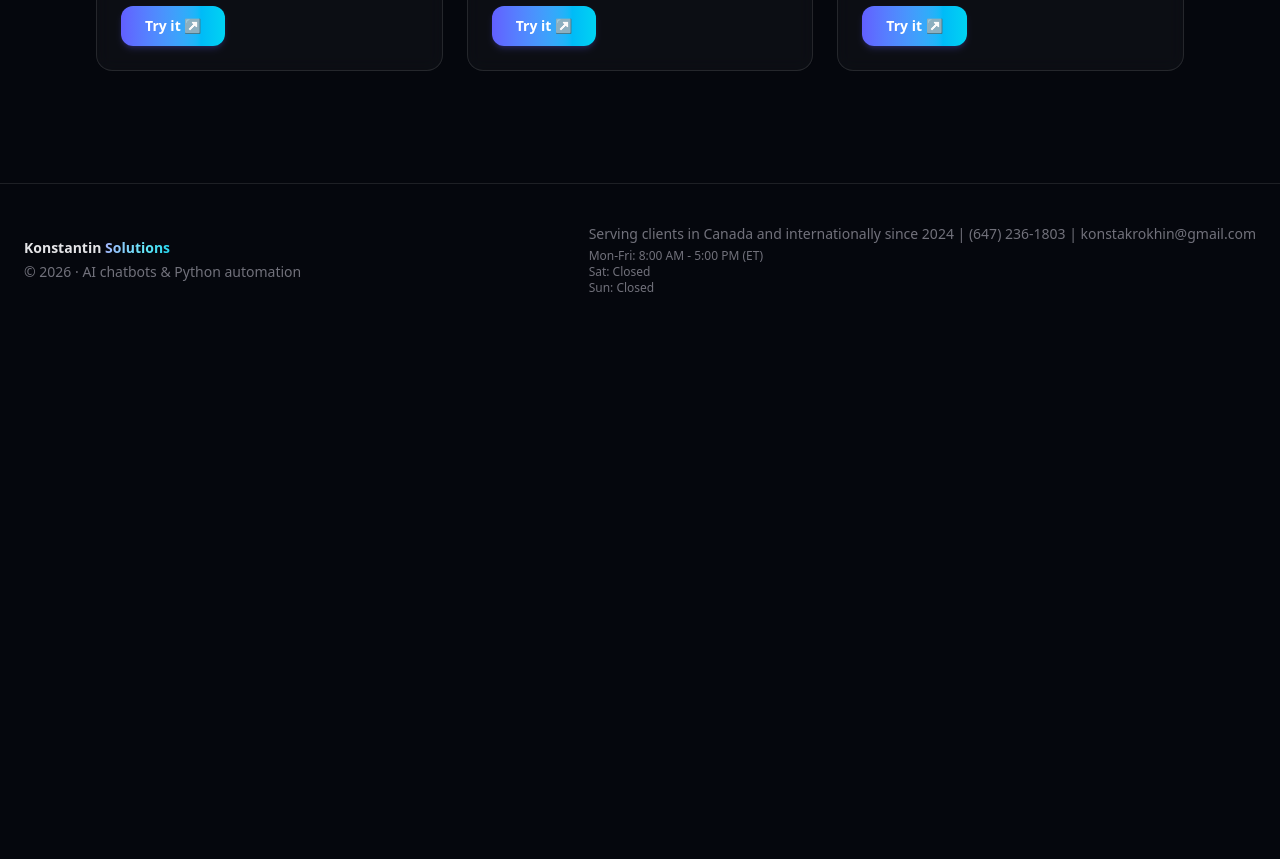
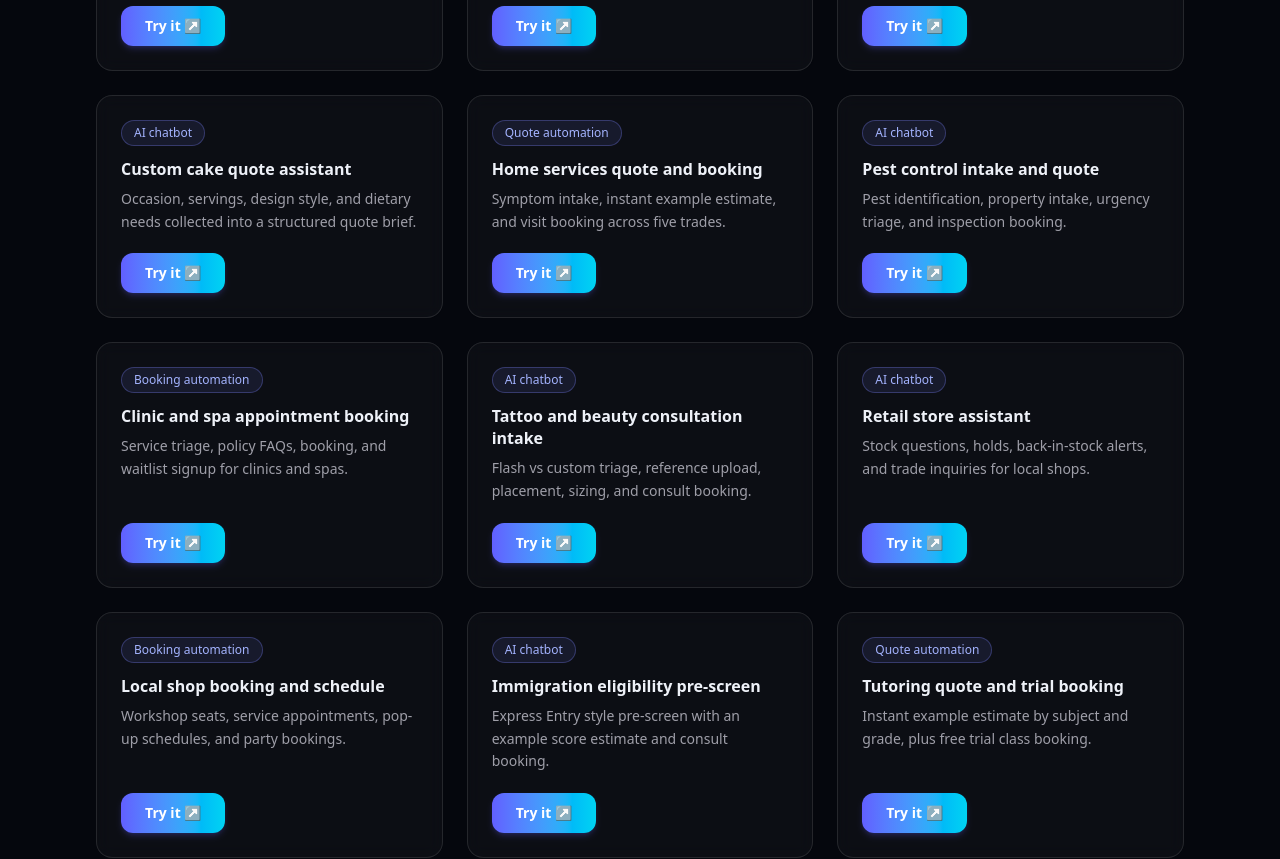
Before and after one commit to Konstantin-Krokhin/konstantin-portfolio, a Next.js app in the folder apps/web/: page /demo in a window 1280 px wide. Shown: the part 780-1639 px from the top of the page. Before the commit the page ends 1116 px from the top, so only its background shows below. Built offline with nearby package versions, Linux system fonts and the light colour scheme.

Commit message:
Add 9 new reusable outreach demos to demos section

```diff
--- a/apps/web/src/app/demo/_demo.ts
+++ b/apps/web/src/app/demo/_demo.ts
@@ -52,4 +52,67 @@ export const prototypeDemos: PrototypeDemo[] = [
       "Pick a class slot, get confirmed on the spot, with automated reminders.",
     url: "https://muse.ai/s/free-trial-class-booking-demo-xcxj6krbv3liw",
   },
+  {
+    title: "Custom cake quote assistant",
+    tag: "AI chatbot",
+    blurb:
+      "Occasion, servings, design style, and dietary needs collected into a structured quote brief.",
+    url: "https://muse.ai/s/custom-cake-quote-assistant-demo-pp6kuxnxlxwsxqj",
+  },
+  {
+    title: "Home services quote and booking",
+    tag: "Quote automation",
+    blurb:
+      "Symptom intake, instant example estimate, and visit booking across five trades.",
+    url: "https://muse.ai/s/home-services-quote-and-booking-demo-xuxw6kuxnxnwmxum",
+  },
+  {
+    title: "Pest control intake and quote",
+    tag: "AI chatbot",
+    blurb:
+      "Pest identification, property intake, urgency triage, and inspection booking.",
+    url: "https://muse.ai/s/pest-control-intake-and-quote-demo-vxd6kuxnxrxo6xnxd",
+  },
+  {
+    title: "Clinic and spa appointment booking",
+    tag: "Booking automation",
+    blurb:
+      "Service triage, policy FAQs, booking, and waitlist signup for clinics and spas.",
+    url: "https://muse.ai/s/clinic-and-spa-appointment-booking-up6kuxnxiyxfyxm",
+  },
+  {
+    title: "Tattoo and beauty consultation intake",
+    tag: "AI chatbot",
+    blurb:
+      "Flash vs custom triage, reference upload, placement, sizing, and consult booking.",
+    url: "https://muse.ai/s/tattoo-and-beauty-consultation-intake-mxw6kuxnxbl6xgxq",
+  },
+  {
+    title: "Retail store assistant",
+    tag: "AI chatbot",
+    blurb:
+      "Stock questions, holds, back-in-stock alerts, and trade inquiries for local shops.",
+    url: "https://muse.ai/s/retail-store-assistant-demo-kxw6kuxnxcxh1xbs",
+  },
+  {
+    title: "Local shop booking and schedule",
+    tag: "Booking automation",
+    blurb:
+      "Workshop seats, service appointments, pop-up schedules, and party bookings.",
+    url: "https://muse.ai/s/local-shop-booking-and-schedule-demo-axe6kuxnzxzdtm",
+  },
+  {
+    title: "Immigration eligibility pre-screen",
+    tag: "AI chatbot",
+    blurb:
+      "Express Entry style pre-screen with an example score estimate and consult booking.",
+    url: "https://muse.ai/s/immigration-eligibility-pre-screen-xlxb6kuxpxskyxo1",
+  },
+  {
+    title: "Tutoring quote and trial booking",
+    tag: "Quote automation",
+    blurb:
+      "Instant example estimate by subject and grade, plus free trial class booking.",
+    url: "https://muse.ai/s/tutoring-quote-and-trial-booking-demo-jp6kuxnxq0dxa9",
+  },
 ];
```
